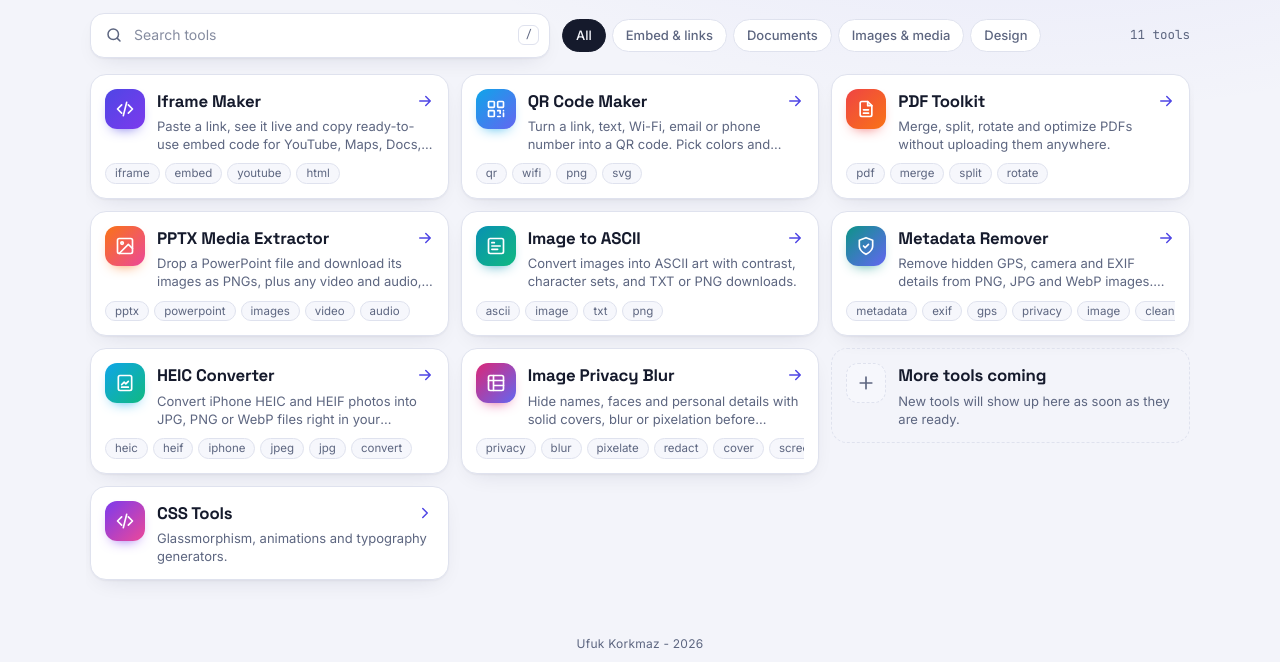
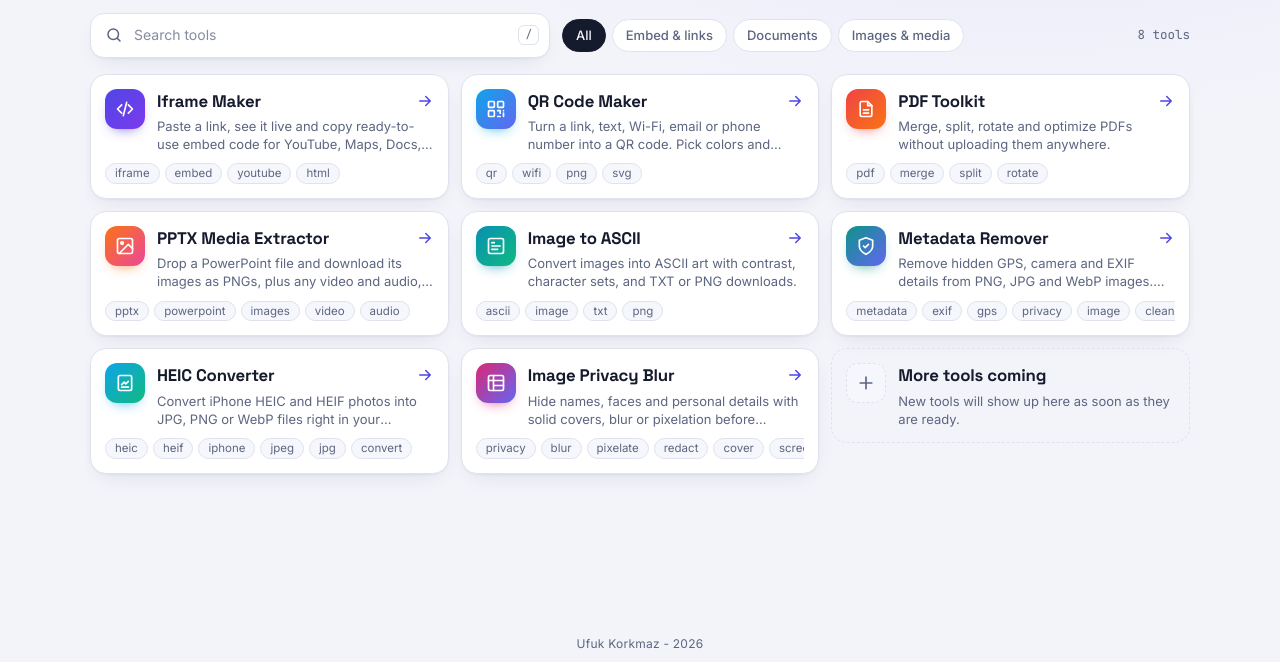
Before and after one commit to ufukkorkmaz-web/all-in-one-tools, a plain HTML site: page index.html in a window 1280 px wide. Shown: the part 138-800 px from the top of the page. Drawn offline with Linux system fonts and the light colour scheme.

Commit message:
Update index.html

```diff
--- a/index.html
+++ b/index.html
@@ -114,39 +114,6 @@ a.card:hover .open svg { transform: translateX(4px); }
 footer { text-align: center; font-size: 12px; color: var(--muted); letter-spacing: 0.02em; margin-top: auto; }
 
 
-/* CSS Tools is always the final, expandable home-page tile. */
-.css-group { grid-column: auto; position: relative; padding: 0; display: block; overflow: visible; }
-.css-group:is(.is-open, :hover, :focus-within) { z-index: 20; }
-.css-toggle { appearance: none; border: 0; background: transparent; color: inherit; font: inherit; text-align: left; cursor: pointer; width: 100%; display: grid; grid-template-columns: 40px minmax(0, 1fr) auto; column-gap: 12px; row-gap: 4px; align-content: start; padding: 14px; border-radius: 16px; }
-.css-toggle h2 { align-self: center; }
-.css-toggle .open svg { transition: transform .18s; }
-.css-group.is-open .css-toggle .open svg, .css-group:hover .css-toggle .open svg { transform: rotate(90deg); }
-.css-group:hover { border-color: var(--accent); box-shadow: var(--shadow-up); }
-.css-group:is(.is-open, :hover, :focus-within) { border-bottom-left-radius: 0; border-bottom-right-radius: 0; }
-.css-children { display: none; position: absolute; top: 100%; left: -1px; right: -1px; z-index: 21; padding: 10px 12px 12px; gap: 7px; background: var(--surface); border: 1px solid var(--accent); border-top: 0; border-radius: 0 0 16px 16px; box-shadow: var(--shadow-up); }
-.css-group.is-open .css-children, .css-group:focus-within .css-children { display: grid; }
-.css-child { display: flex; align-items: center; justify-content: space-between; gap: 8px; padding: 10px 12px; border: 1px solid var(--line); background: var(--surface-2); border-radius: 10px; color: var(--fg); text-decoration: none; font-size: 13px; font-weight: 600; }
-.css-child:hover, .css-child:focus-visible { border-color: var(--accent); color: var(--accent); }
-.css-child svg { width: 15px; height: 15px; }
-@media (hover: hover) and (pointer: fine) { .css-group:hover .css-children { display: grid; } }
-@media (max-width: 560px) { .css-toggle { padding: 12px; } }
-
-/* Shorter windows: drop the nice-to-haves first. */
-@media (max-height: 640px) { .tags { display: none; } }
-@media (max-height: 560px) { .hero p { display: none; } }
-@media (max-height: 480px) { .hero { display: none; } .card.soon { display: none; } }
-@media (max-width: 560px) and (max-height: 680px) { .card.soon { display: none; } }
-/* Phones */
-@media (max-width: 560px) {
-  .count { display: none; }
-  .search kbd { display: none; }
-  .hero p { display: none; }
-  .card { padding: 12px; }
-  .grid { gap: 10px; }
-  .tags { display: none; }
-  .card p { -webkit-line-clamp: 1; line-clamp: 1; }
-}
-@media (max-width: 560px) and (max-height: 760px) { .card p { display: none; } }
 @media (prefers-reduced-motion: reduce) { * { transition: none !important; animation: none !important; } }
 </style>
 </head>
@@ -235,33 +202,6 @@ var TOOLS = [
     icon: '<rect x="3" y="3" width="18" height="18" rx="2"/><path d="M7 8h3M7 12h10M7 16h7"/>'
   },
   {
-    name: 'CSS Glassmorphism Generator',
-    desc: 'Create frosted-glass effects with live blur, opacity, border and color controls. Copy the CSS.',
-    href: 'glassmorphism-generator.html',
-    cat: 'Design',
-    tags: ['glass', 'css', 'blur', 'backdrop'],
-    colors: ['#7c3aed','#06b6d4'],
-    icon: '<rect x="4" y="4" width="14" height="14" rx="3"/><rect x="9" y="9" width="11" height="11" rx="3"/>'
-  },
-  {
-    name: 'CSS Animation Generator',
-    desc: 'Design fade, bounce, slide, spin and more animations. Tune timing, easing and repeats, then copy CSS.',
-    href: 'css-animation-generator.html',
-    cat: 'Design',
-    tags: ['animation', 'keyframes', 'css', 'motion', 'effects'],
-    colors: ['#6366f1', '#ec4899'],
-    icon: '<circle cx="12" cy="12" r="3"/><path d="M12 2v4M12 18v4M2 12h4M18 12h4M5 5l3 3M16 16l3 3M19 5l-3 3M8 16l-3 3"/>'
-  },
-  {
-    name: 'Typography Playground',
-    desc: 'Try fonts, weights, sizes, tracking and line spacing in a live preview. Copy CSS instantly.',
-    href: 'typography-playground.html',
-    cat: 'Design',
-    tags: ['typography','fonts','css','text'],
-    colors: ['#db2777','#8b5cf6'],
-    icon: '<path d="M3 6h18M12 6v15M7 21h10M5 11V6M19 11V6"/>'
-  },
-  {
     name: 'Metadata Remover',
     desc: 'Remove hidden GPS, camera and EXIF details from PNG, JPG and WebP images. Clean multiple files privately.',
     href: 'metadata-remover.html',
@@ -313,53 +253,25 @@ var TOOLS = [
       '<span class="open">Open tool <svg class="i" viewBox="0 0 24 24"><path d="M5 12h14M13 6l6 6-6 6"/></svg></span></a>';
   }
 
-  // Keep these five tools first and in this exact order, regardless of TOOLS edits.
+  // Keep the original five tools first, followed by the remaining tools.
   var fixedPages = ['iframe-maker.html', 'qr-maker.html', 'pdf-toolkit.html', 'pptx-images.html', 'image-to-ascii.html'];
-  var cssPages = ['glassmorphism-generator.html', 'css-animation-generator.html', 'typography-playground.html'];
   var mainTools = fixedPages.map(function (href) { return TOOLS.find(function (t) { return t.href === href; }); }).filter(Boolean);
-  var cssTools = cssPages.map(function (href) { return TOOLS.find(function (t) { return t.href === href; }); }).filter(Boolean);
-  // Every other tool is shown before CSS Tools, even when new entries are appended to TOOLS.
-  var extraTools = TOOLS.filter(function (t) { return fixedPages.indexOf(t.href) === -1 && cssPages.indexOf(t.href) === -1; });
-  var cssExpanded = false;
-
-  function cssGroup(visible, expanded) {
-    var markup = '<div class="card css-group' + (expanded ? ' is-open' : '') + '" id="css-tools-group" style="--c1:#7c3aed;--c2:#ec4899">' +
-      '<button class="css-toggle" type="button" aria-expanded="' + expanded + '" aria-controls="css-tools-children">' +
-      '<span class="tile" aria-hidden="true"><svg class="i" viewBox="0 0 24 24"><path d="M8 7l-5 5 5 5M16 7l5 5-5 5"/><path d="M14 4l-4 16"/></svg></span>' +
-      '<h2>CSS Tools</h2><p>Glassmorphism, animations and typography generators.</p>' +
-      '<span class="open" aria-hidden="true"><svg class="i" viewBox="0 0 24 24"><path d="M9 18l6-6-6-6"/></svg></span></button>' +
-      '<div class="css-children" id="css-tools-children">' + visible.map(function (t) {
-        return '<a class="css-child" href="' + esc(t.href) + '"><span>' + esc(t.name) + '</span><svg class="i" viewBox="0 0 24 24" aria-hidden="true"><path d="M5 12h14M13 6l6 6-6 6"/></svg></a>';
-      }).join('') + '</div></div>';
-    return markup;
-  }
+  var extraTools = TOOLS.filter(function (t) { return fixedPages.indexOf(t.href) === -1; });
 
   function render() {
     var term = q.value.trim();
     var regular = mainTools.filter(function (t) { return matches(t, term); });
-    var nested = cssTools.filter(function (t) { return matches(t, term); });
     var extra = extraTools.filter(function (t) { return matches(t, term); });
-    // Fixed five, then all other regular tools, then placeholder, with CSS Tools always last.
     var html = regular.map(card).join('') + extra.map(card).join('');
     if (!term && cat === 'All') {
       html += '<div class="card soon"><div class="tile" aria-hidden="true"><svg class="i" viewBox="0 0 24 24"><path d="M12 5v14M5 12h14"/></svg></div><h2>More tools coming</h2><p>New tools will show up here as soon as they are ready.</p></div>';
     }
-    if (nested.length) html += cssGroup(nested, cssExpanded || !!term);
     grid.innerHTML = html;
-    var n = regular.length + nested.length + extra.length;
+    var n = regular.length + extra.length;
     empty.hidden = n > 0 || (!term && cat === 'All');
     empty.textContent = n ? '' : 'No tools match "' + term + '". Try a shorter word.';
     count.textContent = n + (n === 1 ? ' tool' : ' tools');
   }
-
-  grid.addEventListener('click', function (e) {
-    var toggle = e.target.closest('.css-toggle');
-    if (!toggle) return;
-    cssExpanded = !toggle.closest('.css-group').classList.contains('is-open');
-    var group = toggle.closest('.css-group');
-    group.classList.toggle('is-open', cssExpanded);
-    toggle.setAttribute('aria-expanded', String(cssExpanded));
-  });
 
   function renderChips() {
     chipsEl.innerHTML = cats.map(function (c) {
```
